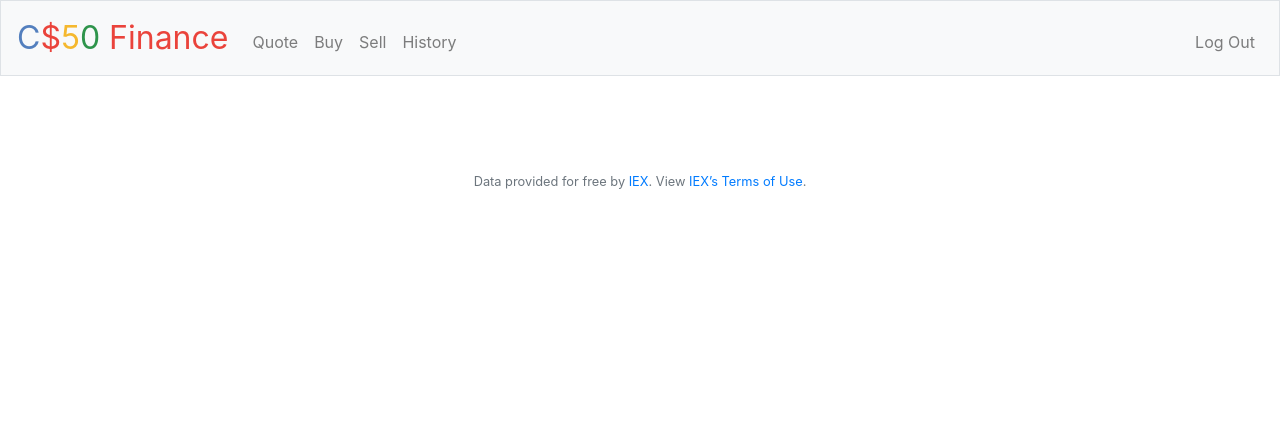
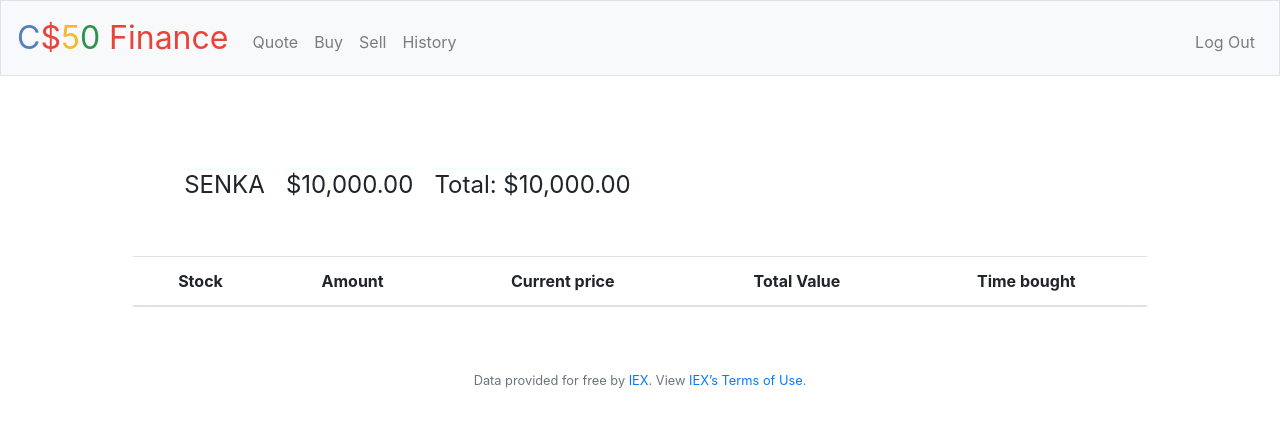
Before and after one commit to senkaPro/cs50-problem-sets, a Flask app: page / in a window 1280 px wide. Shown: the top 427 px of the page. Run offline with Flask 2, Linux system fonts and the light colour scheme; a user stored in the database is signed in; lists and menus that the app fills with data are empty; some libraries are stand-ins or nearby versions.

Commit message:
automated commit by check50 [check50=True]

```diff
--- a/application.py
+++ b/application.py
@@ -44,17 +44,27 @@ if not os.environ.get("API_KEY"):
 @login_required
 def index():
     """Show portfolio of stocks"""
-    data = db.execute("SELECT * FROM users WHERE id= :id", id= session['user_id'])
+    if request.method == "GET":
+        stocks = db.execute("SELECT * FROM transactions WHERE user_id= :id GROUP BY stock ORDER BY quantity DESC", id= session['user_id'])
+        user = db.execute("SELECT * FROM users WHERE id = :id", id =session['user_id'])
+        total = 0
+        cur_price = {}
+        for stock in stocks:
+            cur_price[stock['stock']] = lookup(stock['stock'])
+            total += cur_price[stock['stock']]['price'] * stock['quantity']
 
-    return render_template("index.html", data=data)
+        total += user[0]['cash']
 
+        print(total)
+        return render_template("index.html", user=user[0], stocks=stocks, price=cur_price, total=total)
+    return render_template("index.html")
 
 @app.route("/buy", methods=["GET", "POST"])
 @login_required
 def buy():
     """Buy shares of stock"""
     if request.method == "POST":
-        symbol = request.form.get("symbol")
+        symbol = request.form.get("symbol").upper()
         data = lookup(symbol)
         try:
             shares = int(request.form.get("shares"))
@@ -87,7 +97,7 @@ def buy():
                             id = session["user_id"])
 
         flash("Successful transaction!")
-        return render_template("index.html")
+        return redirect("/")
 
     if request.method == "GET":
         return render_template("stock.html")
@@ -134,7 +144,6 @@ def login():
 
         # Remember which user has logged in
         session["user_id"] = rows[0]["id"]
-        session["username"] = rows[0]["username"]
         # Redirect user to home page
         return redirect("/")
 
@@ -190,12 +199,12 @@ def register():
 
         hash = generate_password_hash(password)
 
-        user = db.execute("INSERT INTO users (username, hash) VALUES (:username, :hash)",username=username, hash=hash)
+        user = db.execute("INSERT INTO users username, hash VALUES :username, :hash",username=username, hash=hash)
         if user == None:
             return apology("User already exist!")
         session["user_id"] = user
         flash("You successfuly registered!")
-        return render_template("index.html")
+        return redirect("/")
     else:
         return render_template("register.html")
 
--- a/static/styles.css
+++ b/static/styles.css
@@ -48,3 +48,14 @@ main img
 .table{
     padding-top:40px;
 }
+.info{
+    margin-bottom:50px;
+    padding-left:2em;
+    font-size:1.5rem;
+    float:left;
+
+}
+.overlined{
+    text-decoration: overline azure;
+    padding:0.2rem;
+}
--- a/templates/index.html
+++ b/templates/index.html
@@ -5,5 +5,37 @@
 {% endblock %}
 
 {% block main %}
+<div class="container table">
+    {% if session.user_id %}
+    <ul class="list-inline info">
+      <li class="list-inline-item overlined">{{ user.username | upper }}</li>
+      <li class="list-inline-item overlined">{{ user.cash | usd }}</li>
+      <li class="list-inline-item overlined">Total: {{total | usd}} </li>
+    </ul>
+    {% endif %}
 
+<table class="table">
+  <thead>
+    <tr>
+      <th scope="col">Stock</th>
+      <th scope="col">Amount</th>
+      <th scope="col">Current price</th>
+      <th scope="col">Total Value</th>
+      <th scope="col">Time bought</th>
+    </tr>
+  </thead>
+  <tbody>
+{% for stock in stocks %}
+    <tr>
+        <td>{{ stock.stock | upper}}</td>
+        <td>{{ stock.quantity }}</td>
+        <td>{{ price[stock.stock]['price'] | usd }}</td>
+        <td>{{ (price[stock.stock]['price'] * stock.quantity) | usd }}</td>
+        <td>{{ stock.timestamp }}</td>
+    </tr>
+{% endfor %}
+  </tbody>
+</table>
+
+</div>
 {% endblock %}
```
Also changed, not shown: finance.db.
